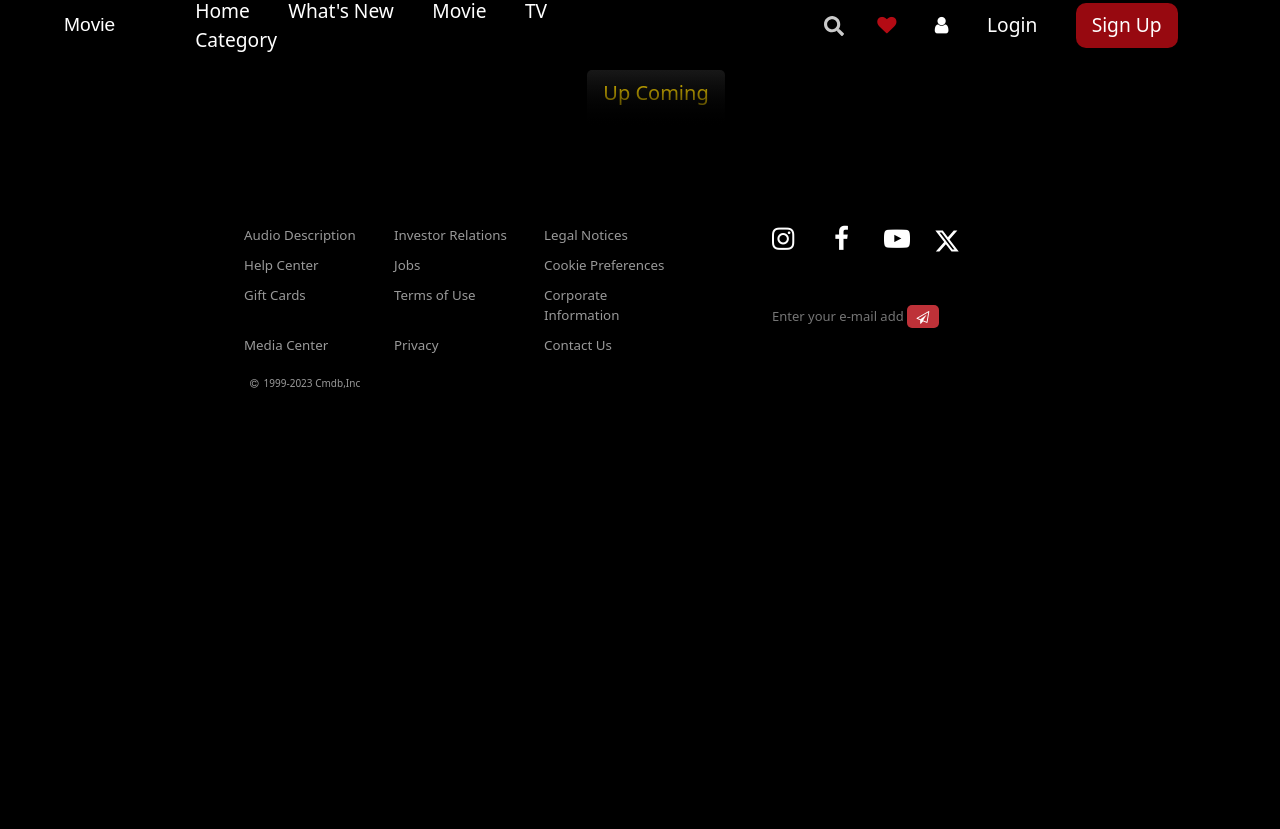
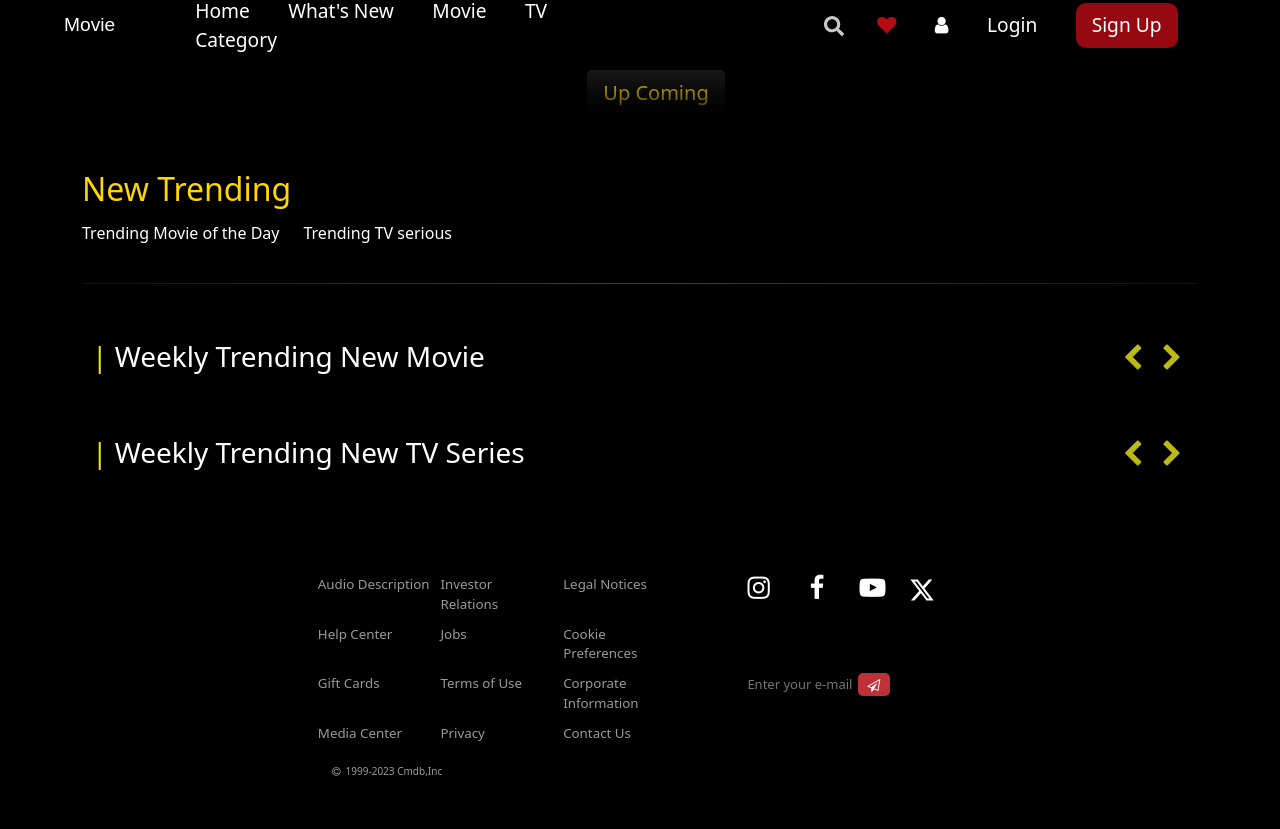
Before and after one commit to amRon15/Media-Webapp, a Django app: page /new.html in a window 1280 px wide. Before the commit the page ends 388 px from the top, so only its background shows below. Run offline with Django 5.2, Linux system fonts and the light colour scheme.

Commit message:
Add feature, two card list to what's new page

```diff
--- a/webapp/myapp/static/movie.css
+++ b/webapp/myapp/static/movie.css
@@ -68,6 +68,7 @@
     font-size: 1vi;
     line-height: 2rem;
 }
+
 
 .content-container:not(footer){
     margin-top: 13vi;
--- a/webapp/myapp/static/new.css
+++ b/webapp/myapp/static/new.css
@@ -92,3 +92,174 @@
     text-align: center;
     width: 3rem;
 }
+
+.container{
+    margin-top: 3vi;
+}
+
+.feature-container{
+    display: flex;
+    gap: 1.5em;
+    margin-bottom: 3vi;
+}
+
+.feature-movie{
+    display: flex;
+    flex-direction: column;
+    gap: 0.5em;
+}
+
+.feature-title{
+    font-size: 2rem;
+    color: gold;
+}
+
+.feature-movie img{
+    width: 7vi;
+}
+
+.feature-tv{
+    display: flex;
+    flex-direction: column;
+    gap: 0.5em;
+}
+
+.feature-tv img{
+    width: 7vi;
+}
+
+.feature-description{
+    color: white;
+}
+
+.feature-img-list{
+    display: flex;
+    gap: 0.5em;
+}
+
+.divider{
+    width: 100%;
+    height: 1px;
+    background: linear-gradient(to right, #b40b1344,#b40b14,#b40b1344);
+}
+
+.list-container{
+    color: white;
+    margin-top: 4vi;
+}
+
+.title-more{
+    cursor: pointer;
+    transition: all 0.5s ease-in-out;
+}
+
+.title-more::before{
+    content: "| ";
+    color:rgb(236, 233, 25) ;
+}
+
+.title-more:after{
+    margin-left: 10px;
+    content: ' More >';
+    font-size: large;
+    position: relative;
+    left: -20px;
+    color: rgb(236, 233, 25);
+    transition: all 0.5s ease-in-out;
+    opacity: 0;
+}
+
+.title-more:hover:after{
+    opacity: 1;
+    left: 0px;
+}
+
+.list-btn{
+    background-color: transparent;
+    color: rgb(236, 233, 25);
+    opacity: 0.8;
+    transition: all 0.2s ease-in-out;
+    border: none;
+    font-size: 1em;
+}
+
+
+.list-btn:hover{
+    transform: scale(1.1);
+    opacity: 1;
+    transition: all 0.2s ease-in-out;
+}
+
+.list-bar{
+    display: flex;
+    justify-content: space-between;
+    margin: 0px 10px;
+    font-size: 1.75rem;
+}
+
+.card-list{
+    display: flex;
+    overflow: hidden;
+    gap: 1.3rem;
+}
+
+.card-container{
+    border-radius: 10px;
+    text-align: center;
+    display: flex;
+    flex-direction: column;
+    background-color: rgba(28, 28, 36, 0.596);
+    padding-bottom: 0.5vi;
+}
+
+.card-container img{
+    width: 12.5vi;
+    border-radius: 10px;
+    cursor: pointer;
+    transition: all 0.2s ease-in-out;
+}
+
+.card-container img:hover{
+    transform: scale(1.01);
+}
+
+
+.card-title{
+    font-size: 1.1rem;
+    margin-top: 0.5vi;
+    white-space: pre-line;
+    text-decoration: none;
+    height: 3vi;
+    cursor: pointer;
+    transition: all 0.2s ease-in-out;
+}
+
+.card-title:hover{
+    color: gold;
+}
+
+.card-detail{
+    display: flex;
+    justify-content: space-around;
+    font-size: 0.8vi;
+    margin: 0.5vi;
+}
+
+#card-rate{
+    color: gold;
+}
+
+.card-info-btn{
+    border: none;
+    border-radius: 5px;
+    margin: 0 2vi;
+    color: white;
+    background-color:#970910 ;
+    font-size: 1.2vi;
+    transition: all 0.2s ease-in-out;
+}
+
+.card-info-btn:hover{
+    background-color: #b40b14;
+    transition: all 0.2s ease-in-out;
+}
--- a/webapp/myapp/templates/new.html
+++ b/webapp/myapp/templates/new.html
@@ -11,8 +11,7 @@
     <div id="carouselExampleAutoplaying" class="carousel slide" data-bs-ride="carousel">
         <div class="carousel-inner">
             {% for movie in upComingMovie %}
-                {% if forloop.counter < 7%}
-                    <div class="carousel-item {% if forloop.counter == 1 %}active{% endif %}">
+            {% if forloop.counter < 7%} <div class="carousel-item {% if forloop.counter == 1 %}active{% endif %}">
                 <img src="https://image.tmdb.org/t/p/original{{movie.backdrop_path}}" class="d-block w-100" />
                 <div class="carousel-caption d-none d-md-block">
                     <img src="https://image.tmdb.org/t/p/original{{movie.poster_path}}" class="carousel-item-poster" />
@@ -38,8 +37,7 @@
     <div class="upcoming-container-title">Up Coming</div>
     <div class="upcoming-list">
         {% for movie in upComingMovie %}
-                {% if forloop.counter > 6 and forloop.counter < 10%}
-                <span class="upcoming">
+        {% if forloop.counter > 6 and forloop.counter < 10%} <span class="upcoming">
             <img src="https://image.tmdb.org/t/p/original{{movie.poster_path}}" />
             <div class="upcoming-info">
                 <div class="upcoming-title">{{movie.title}}</div>
@@ -52,6 +50,82 @@
     </div>
 </div>
 </div>
-
-
+<div class="container">
+    <div class="feature-title">New Trending</div>
+    <div class="feature-container">
+        <div class="feature-movie">
+            <div class="feature-img-list">
+                {% for movie in trendMovie %}
+                {% if forloop.counter > 3 and forloop.counter < 7 %}
+                    <img src="https://image.tmdb.org/t/p/original{{movie.poster_path}}" />
+                {% endif %}
+                {% endfor %}
+            </div>
+            <div class="feature-description">Trending Movie of the Day</div>
+        </div>
+        <div class="feature-tv">
+            <div class="feature-img-list">
+                {% for tv in trendTv %}
+                {% if forloop.counter > 3 and forloop.counter < 7 %}
+                    <img src="https://image.tmdb.org/t/p/original{{tv.poster_path}}" alt="">
+                {% endif %}
+                {% endfor %}
+            </div>
+            <div class="feature-description">Trending TV serious</div>
+        </div>
+    </div>
+    <div class="divider"></div>
+    <div class="list-container">
+        <div class="list-bar">
+            <span class="title-more">Weekly Trending New Movie</span>
+            <span class="list-btn-container">
+                <button class="list-btn list-btn-prev">
+                    <i class="fa fa-chevron-left" aria-hidden="true"></i>
+                </button>
+                <button class="list-btn list-btn-next">
+                    <i class="fa fa-chevron-right" aria-hidden="true"></i>
+                </button>
+            </span>
+        </div>
+        <div class="card-list">
+            {% for movie in trendMovieWeek %}
+            {% if forloop.counter > 1 and forloop.counter < 11 %} <div class="card-container">
+                <img src="https://image.tmdb.org/t/p/w342{{movie.poster_path}}">
+                <a class="card-title">{{movie.title}}</a>
+                <div class="card-detail">
+                    <div id="card-rate">&starf;{{movie.vote_average}}</div>
+                    <div>{{movie.release_date}}</div>
+                </div>
+                <button class="card-info-btn"><i class="fa fa-info" aria-hidden="true"></i> More</button>
+        </div>
+        {%endif%}
+        {% endfor %}
+    </div>
+    <div class="list-container">
+        <div class="list-bar">
+            <span class="title-more">Weekly Trending New TV Series</span>
+            <span class="list-btn-container">
+                <button class="list-btn list-btn-prev">
+                    <i class="fa fa-chevron-left" aria-hidden="true"></i>
+                </button>
+                <button class="list-btn list-btn-next">
+                    <i class="fa fa-chevron-right" aria-hidden="true"></i>
+                </button>
+            </span>
+        </div>
+        <div class="card-list">
+            {% for tv in trendTvWeek %}
+            {% if forloop.counter > 1 and forloop.counter < 11 %} <div class="card-container">
+                <img src="https://image.tmdb.org/t/p/w342{{tv.poster_path}}">
+                <a class="card-title">{{tv.name}}</a>
+                <div class="card-detail">
+                    <div id="card-rate">&starf;{{tv.vote_average}}</div>
+                    <div>{{tv.first_air_date}}</div>
+                </div>
+                <button class="card-info-btn"><i class="fa fa-info" aria-hidden="true"></i> More</button>
+        </div>
+        {%endif%}
+        {% endfor %}
+    </div>
+</div>
 {% endblock %}
--- a/webapp/myapp/views.py
+++ b/webapp/myapp/views.py
@@ -7,6 +7,9 @@ import datetime
 trendAllUrl = "https://api.themoviedb.org/3/trending/movie/day?language=en-US"
 trendPeopleUrl = 'https://api.themoviedb.org/3/trending/person/day?language=en-US'
 trendTvUrl = "https://api.themoviedb.org/3/trending/tv/day?language=en-US"
+trendTvWeekUrl = "https://api.themoviedb.org/3/trending/tv/day?language=en-US"
+trendMovieUrl = 'https://api.themoviedb.org/3/trending/movie/day?language=en-US'
+trendMovieWeekUrl = "https://api.themoviedb.org/3/trending/movie/week?language=en-US"
 popMovieUrl = 'https://api.themoviedb.org/3/movie/popular?language=en-US&page=1'
 popTvUrl = "https://api.themoviedb.org/3/tv/popular?language=en-US&page=1"
 nowMovieUrl = 'https://api.themoviedb.org/3/movie/now_playing?language=en-US&page=1'
@@ -36,7 +39,7 @@ def renderTvView(request):
 
 #return view for what's new page
 def renderNewView(request):
-    return render(request, 'new.html', {'upComingMovie': upComingMovieList})
+    return render(request, 'new.html', {'upComingMovie': upComingMovieList, 'trendMovie': trendSortMovieList, 'trendMovieWeek' : trendSortMovieWeekList , 'trendTv' : trendSortTvList, 'trendTvWeek' : trendSortTvWeekList})
 
 #return view for login page
 def renderLoginView(request):
@@ -57,9 +60,14 @@ def fetchData(url):
             show['videoKey'] = getYtKey(show['id'])
     return data
 
-#sort data by date
-def sortDate(data):
+#sort movie data by date
+def sortMovieDate(data):
     data.sort(key=lambda x: x['release_date'], reverse=True)
+    return data
+
+#sort tv data by date
+def sortTvDate(data):
+    data.sort(key=lambda x: x['first_air_date'], reverse=True)
     return data
 
 #main fetch Tv api function
@@ -142,8 +150,12 @@ def checkThisYear(date):
 #movie
 popularMovieList = comparePopularity(fetchData(popMovieUrl))
 topRatedMovieList = topRatedMovie(fetchData(nowMovieUrl))
-upComingMovieList = sortDate(fetchData(upComingMovieUrl))
+upComingMovieList = sortMovieDate(fetchData(upComingMovieUrl))
+trendSortMovieList = sortMovieDate(fetchData(trendMovieUrl))
+trendSortMovieWeekList = sortMovieDate(fetchData(trendMovieWeekUrl))
 
 #tv
 popularTvList = comparePopularity(fetchTvData(trendTvUrl))
 topRatedTvList = topRatedTv(fetchTvData(topRatedTvUrl))
+trendSortTvList = sortTvDate(fetchTvData(trendTvUrl))
+trendSortTvWeekList = sortTvDate(fetchTvData(trendTvWeekUrl))
```
Lines whose indentation alone changed are shown as unchanged.
